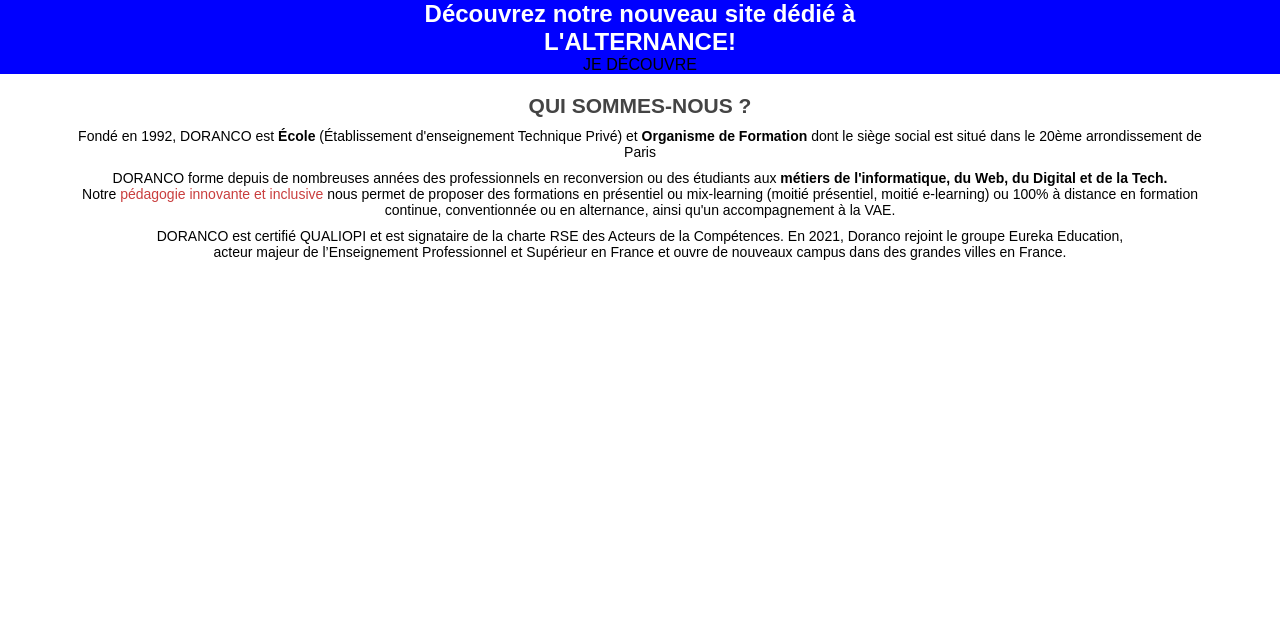
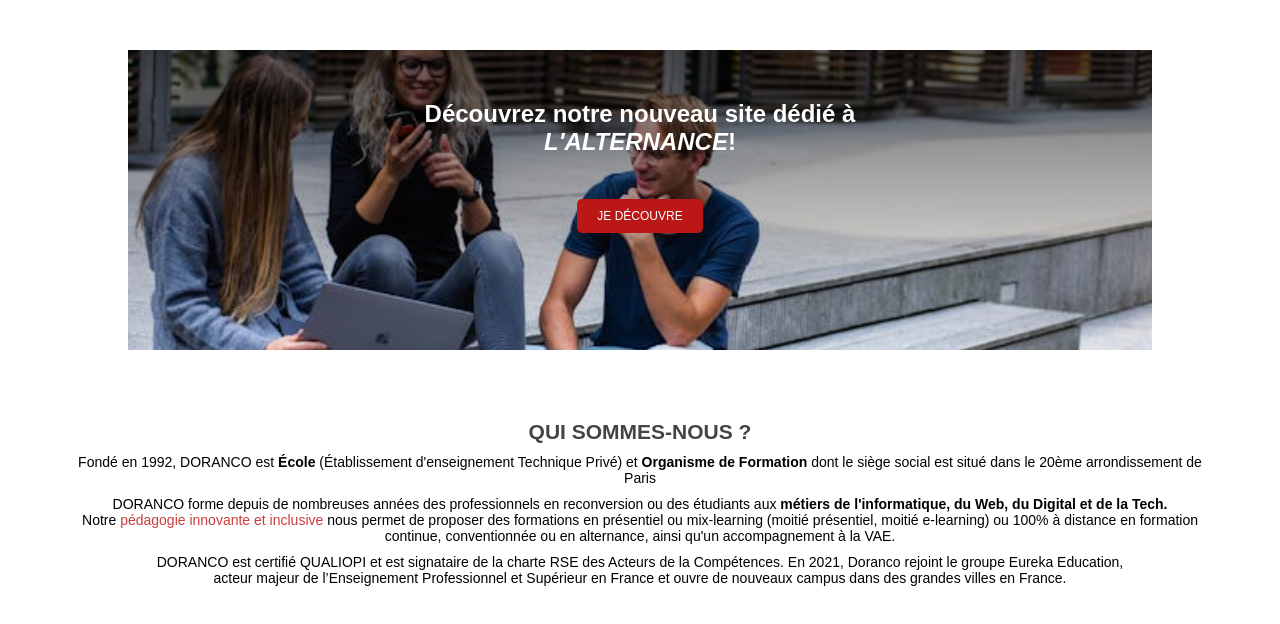
Before and after one commit to KenzaMr/Cours-html, a plain HTML site: page site-web/index.html in a window 1280 px wide. Drawn offline with Linux system fonts and the light colour scheme.

Commit message:
site web

```diff
--- a/site-web/css/style.css
+++ b/site-web/css/style.css
@@ -7,25 +7,46 @@
 body{
     font-family: Arial, Helvetica, sans-serif ;
 }
+/* COMPONENTS */
+.btn{
+    padding: 10px 20px;
+    color: #fff;
+    text-decoration: none;
+    background-color: rgb(187, 23, 23);
+    border-radius: 5px;
+    text-transform: uppercase;
+    font-size: 12px;
+}
+.btn:hover{
+    color: grey;
+}
+/* Section hero */
+.hero{
+    background-image: linear-gradient(rgba(0, 0, 0, 0.6), transparent) ,url(../img/pexels-buro-millennial-1438072\ \(1\).jpg);
+    background-size: cover;
+    background-position: center;
+    text-align: center;
+    width: 80%;
+    margin: 50px auto;
+    min-height: 300px;
+    padding: 50px;
+    color: #fff;
+}
+.hero h1{
+
+    margin-bottom: 50px;
+}
+.hero strong{
+    text-transform: uppercase;
+    font-style: italic;
+}
+
+/* Section About-us */
 .about-us h2{
     text-transform: uppercase;
     color: #444;
     text-align: center;
     margin-bottom: 10px;
-}
-.hero h1{
-    color: white;
-    text-align: center;
-}
-.hero strong{
-    text-transform: uppercase;
-}
-.hero{
-    background-color: blue;
-}
-.hero p{
-    text-align: center;
-    text-transform: uppercase;
 }
 .about-us{
     display: block;
--- a/site-web/index.html
+++ b/site-web/index.html
@@ -13,7 +13,7 @@
     <main>
         <section class="hero">
             <h1>Découvrez notre nouveau site dédié à <br><strong>l'alternance</strong>!</h1>
-            <p>je découvre</p>
+            <a href="https://doranco-ecole.fr/" class="btn">je découvre</a>
         </section>
     <section class="about-us">
         <h2> qui sommes-nous ? </h2>
```
